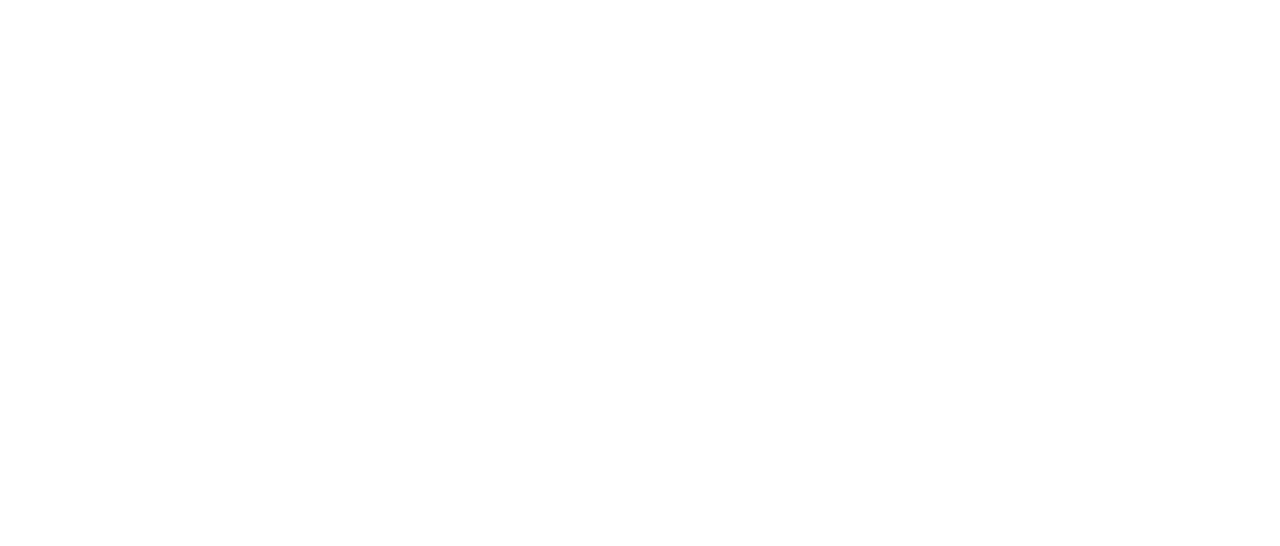
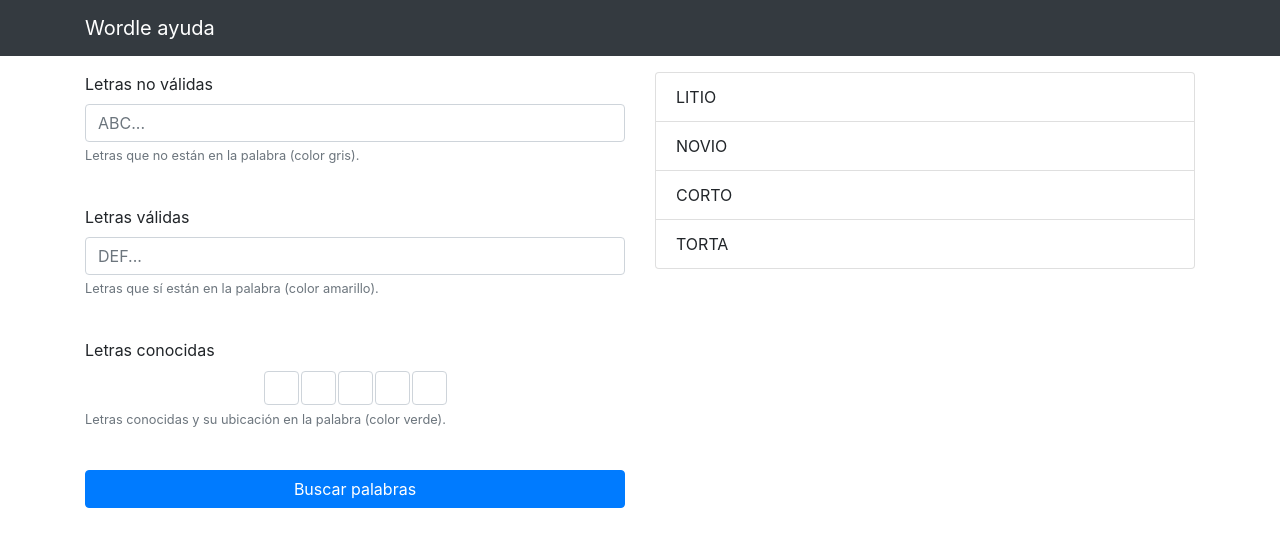
Before and after one commit to JotaJota96/wordle-ayuda, a plain HTML site: page index.html in a window 1280 px wide. Drawn offline with nearby package versions, Linux system fonts and the light colour scheme.

Commit message:
hecha vista de busqueda

```diff
--- a/index.html
+++ b/index.html
@@ -5,14 +5,72 @@
     <meta charset="UTF-8">
     <meta http-equiv="X-UA-Compatible" content="IE=edge">
     <meta name="viewport" content="width=device-width, initial-scale=1.0">
+    <link rel="stylesheet" href="https://maxcdn.bootstrapcdn.com/bootstrap/4.0.0/css/bootstrap.min.css" integrity="sha384-Gn5384xqQ1aoWXA+058RXPxPg6fy4IWvTNh0E263XmFcJlSAwiGgFAW/dAiS6JXm" crossorigin="anonymous">
+    <link rel="stylesheet" href="style.css">
     <title>Wordle ayuda</title>
 </head>
 
 <body>
+    <nav class="navbar navbar-dark bg-dark">
+        <div class="container">
+            <a class="navbar-brand" href="#">Wordle ayuda</a>
+        </div>
+    </nav>
 
+    <main class="container">
+        <div class="row">
+            <div class="col-12 col-md-6 my-3">
+                <form>
+                    <div class="form-group">
+                        <label for="invalidLetters">Letras no válidas</label>
+                        <input id="invalidLetters" type="text" class="form-control text-uppercase" placeholder="ABC..."
+                            onkeydown="return /[A-Za-z]/i.test(event.key)">
+                        <small class="form-text text-muted">Letras que no están en la palabra (color gris).</small>
+                    </div>
+                    <br>
+                    <div class="form-group">
+                        <label for="validLetters">Letras válidas</label>
+                        <input id="validLetters" type="text" class="form-control text-uppercase" placeholder="DEF..."
+                            onkeydown="return /[A-Za-z]/i.test(event.key)">
+                        <small class="form-text text-muted">Letras que sí están en la palabra (color amarillo).</small>
+                    </div>
+                    <br>
+                    <div class="form-group">
+                      <label for="validLetters">Letras conocidas</label>
+                      <table class="mx-auto">
+                          <tr>
+                            <td><input id="knownLetter1" type="text" class="form-control text-center p-1 text-uppercase" style="width: 35px;" maxlength="1" onkeydown="return /[A-Za-z]/i.test(event.key)"></td>
+                            <td><input id="knownLetter2" type="text" class="form-control text-center p-1 text-uppercase" style="width: 35px;" maxlength="1" onkeydown="return /[A-Za-z]/i.test(event.key)"></td>
+                            <td><input id="knownLetter3" type="text" class="form-control text-center p-1 text-uppercase" style="width: 35px;" maxlength="1" onkeydown="return /[A-Za-z]/i.test(event.key)"></td>
+                            <td><input id="knownLetter4" type="text" class="form-control text-center p-1 text-uppercase" style="width: 35px;" maxlength="1" onkeydown="return /[A-Za-z]/i.test(event.key)"></td>
+                            <td><input id="knownLetter5" type="text" class="form-control text-center p-1 text-uppercase" style="width: 35px;" maxlength="1" onkeydown="return /[A-Za-z]/i.test(event.key)"></td>
+                          </tr>
+                      </table>
+                      <small class="form-text text-muted">Letras conocidas y su ubicación en la palabra (color verde).</small>
+                    </div>
+                    <br>
+                    <button type="submit" class="btn btn-primary btn-block">Buscar palabras</button>
+                  </form>
+
+            </div>
+            <div class="col-12 col-md-6 my-3">
+                <ul class="list-group pre-scrollable">
+                    <li class="list-group-item">LITIO</li>
+                    <li class="list-group-item">NOVIO</li>
+                    <li class="list-group-item">CORTO</li>
+                    <li class="list-group-item">TORTA</li>
+                  </ul>
+            </div>
+        </div>
+    </main>
+
+    <script src="https://code.jquery.com/jquery-3.2.1.slim.min.js" integrity="sha384-KJ3o2DKtIkvYIK3UENzmM7KCkRr/rE9/Qpg6aAZGJwFDMVNA/GpGFF93hXpG5KkN" crossorigin="anonymous"></script>
+    <script src="https://cdnjs.cloudflare.com/ajax/libs/popper.js/1.12.9/umd/popper.min.js" integrity="sha384-ApNbgh9B+Y1QKtv3Rn7W3mgPxhU9K/ScQsAP7hUibX39j7fakFPskvXusvfa0b4Q" crossorigin="anonymous"></script>
+    <script src="https://maxcdn.bootstrapcdn.com/bootstrap/4.0.0/js/bootstrap.min.js" integrity="sha384-JZR6Spejh4U02d8jOt6vLEHfe/JQGiRRSQQxSfFWpi1MquVdAyjUar5+76PVCmYl" crossorigin="anonymous"></script>
     <script type="text/javascript" src="diccionario.js"></script>
 
     <script>
+
         let palabrasPosibles = [];
 
         /**
--- /dev/null
+++ b/style.css
@@ -0,0 +1,4 @@
+
+.text-uppercase {
+	text-transform: uppercase;
+}
```
